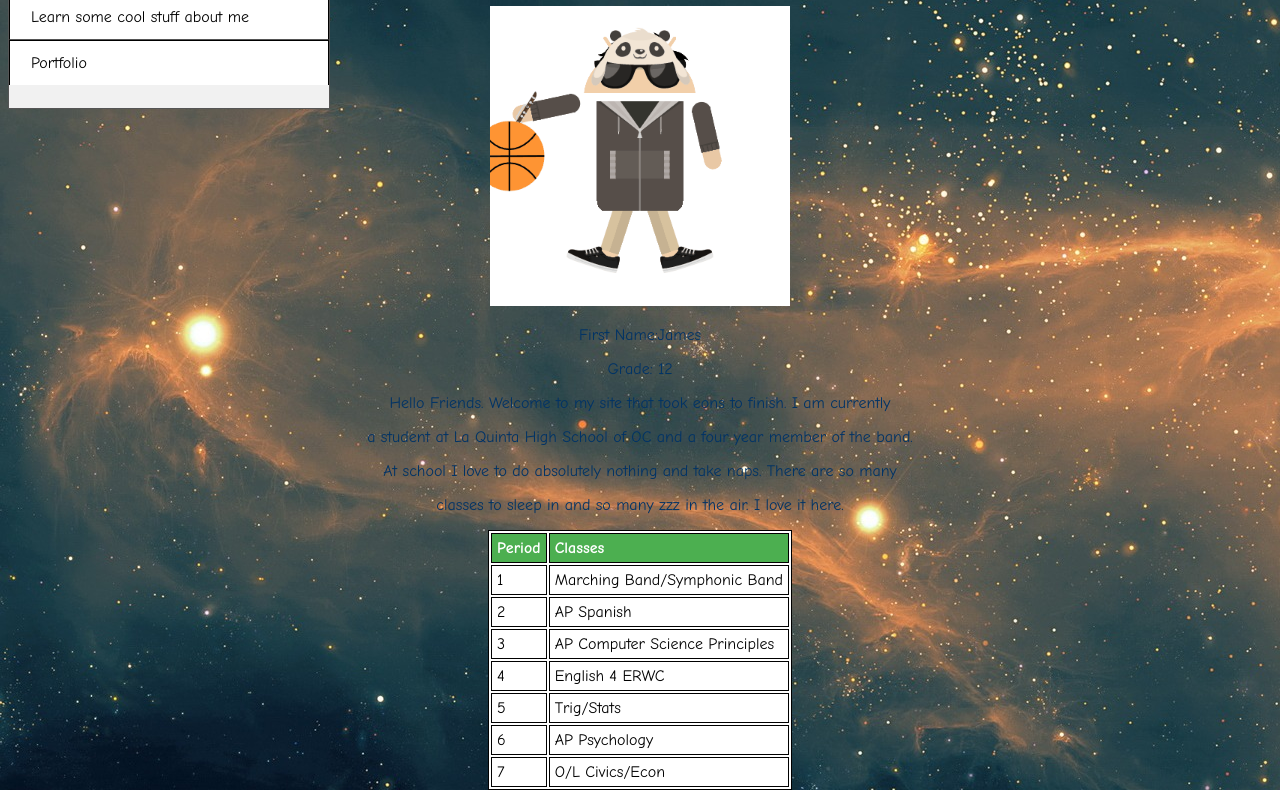
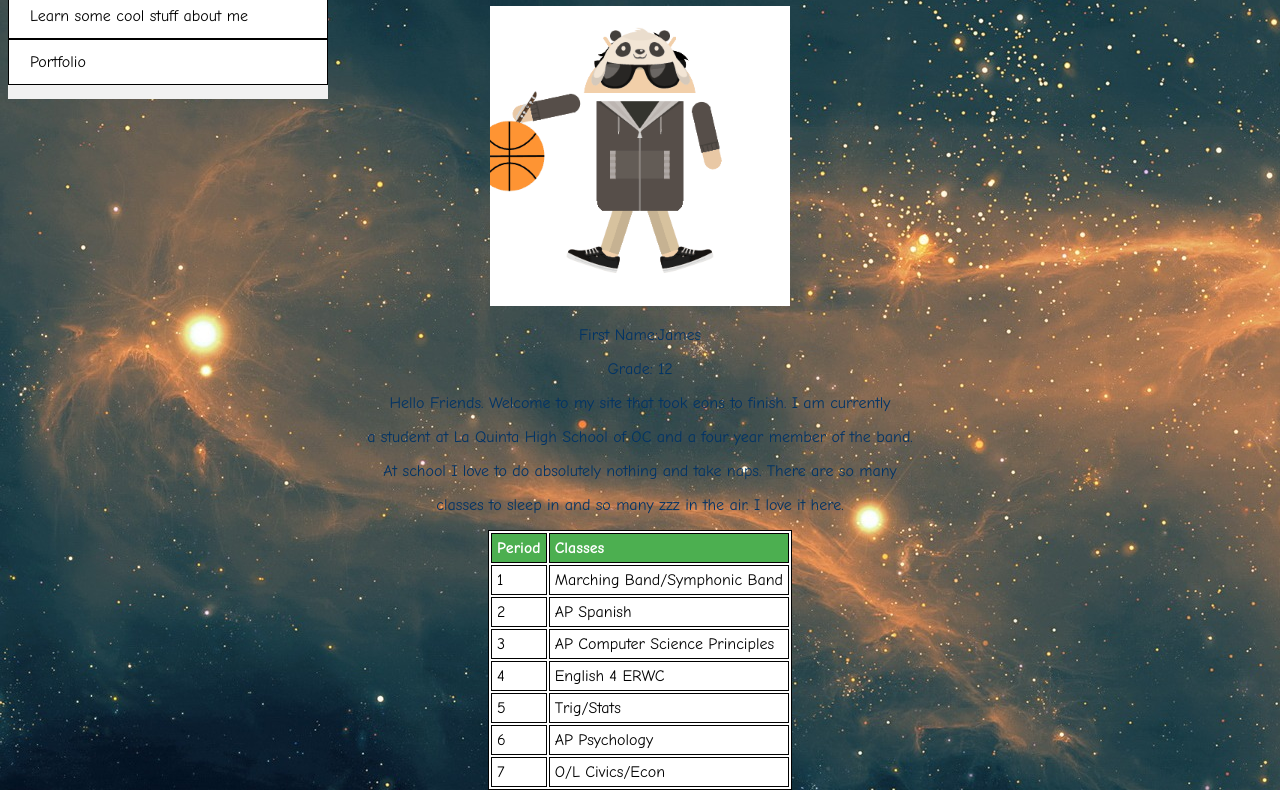
Before and after one commit to jlovepham/17jpham.github.io, a plain HTML site: page my_website/about.html in a window 1280 px wide. Shown: the part 74-864 px from the top of the page. Drawn offline with Linux system fonts and the light colour scheme.

Commit message:
Submission

```diff
--- a/my_website/about.css
+++ b/my_website/about.css
@@ -53,24 +53,12 @@ li a:hover {
     color: white;
 }
 ul {
-    border: 1px solid #555;
-}
-
-li {
-    text-align: left;
-    border-bottom: 1px solid #555;
-}
-
-li:last-child {
-    border-bottom: none;
-}
-ul {
     list-style-type: none;
     margin: 0;
     padding: 0;
     width: 25%;
     background-color: #f1f1f1;
-    height: 20%;
+    height: 19%;
     position: fixed;
     overflow: auto;
 }
```
